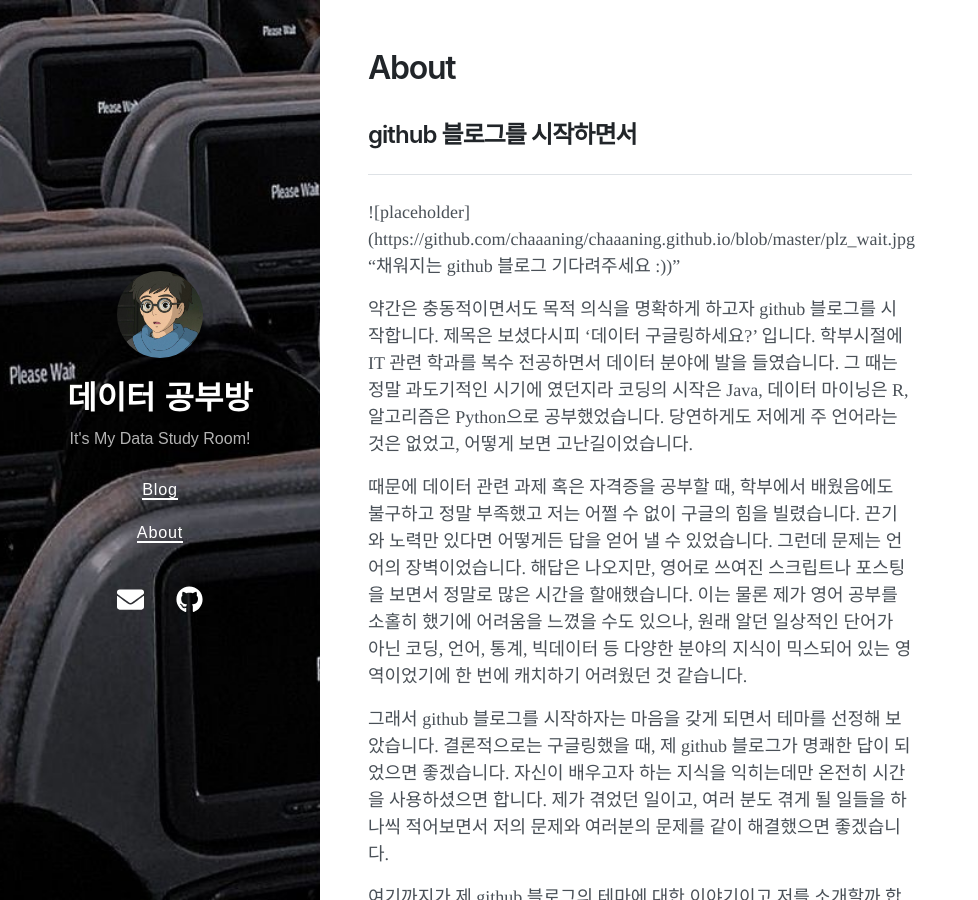
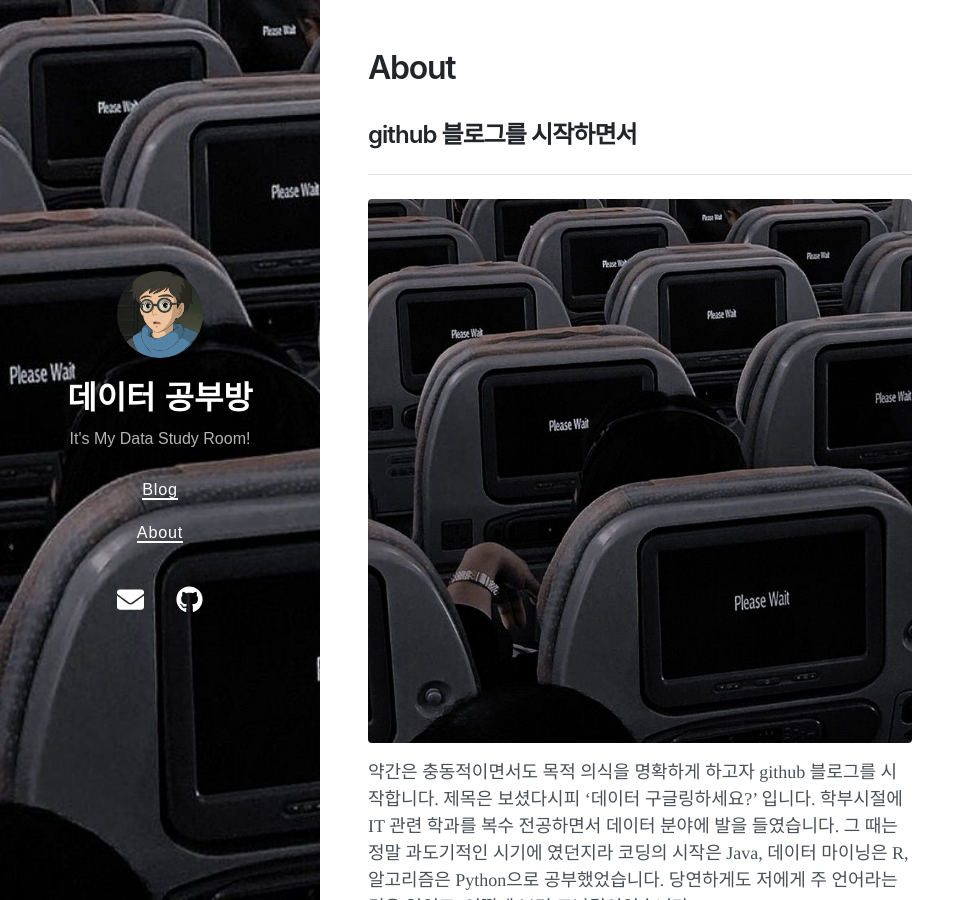
Before and after one commit to chaaaning/chaaaning.github.io, a Jekyll site: the page built from about.md, in a window 1280 px wide and 900 px high. Shown: the whole window, without its empty margins (0-978 px from the left). Built offline with Jekyll 4.4.1, drawn with Linux system fonts in a browser that asks for light colours; nearby versions of some CDN libraries.

Commit message:
third write about

```diff
--- a/about.md
+++ b/about.md
@@ -6,7 +6,8 @@ title: About
 ## github 블로그를 시작하면서
 ---
 
-![placeholder] (https://github.com/chaaaning/chaaaning.github.io/blob/master/plz_wait.jpg "채워지는 github 블로그 기다려주세요 :))"{: .align-center}
+![image](https://github.com/chaaaning/chaaaning.github.io/blob/master/plz_wait.jpg "채워지는 github 블로그 기다려주세요 :)"){: .align-center}
+
 
 약간은 충동적이면서도 목적 의식을 명확하게 하고자 github 블로그를 시작합니다. 제목은 보셨다시피 '데이터 구글링하세요?' 입니다. 학부시절에 IT 관련 학과를 복수 전공하면서 데이터 분야에 발을 들였습니다. 그 때는 정말 과도기적인 시기에 였던지라 코딩의 시작은 Java, 데이터 마이닝은 R, 알고리즘은 Python으로 공부했었습니다. 당연하게도 저에게 주 언어라는 것은 없었고, 어떻게 보면 고난길이었습니다.
 
```
